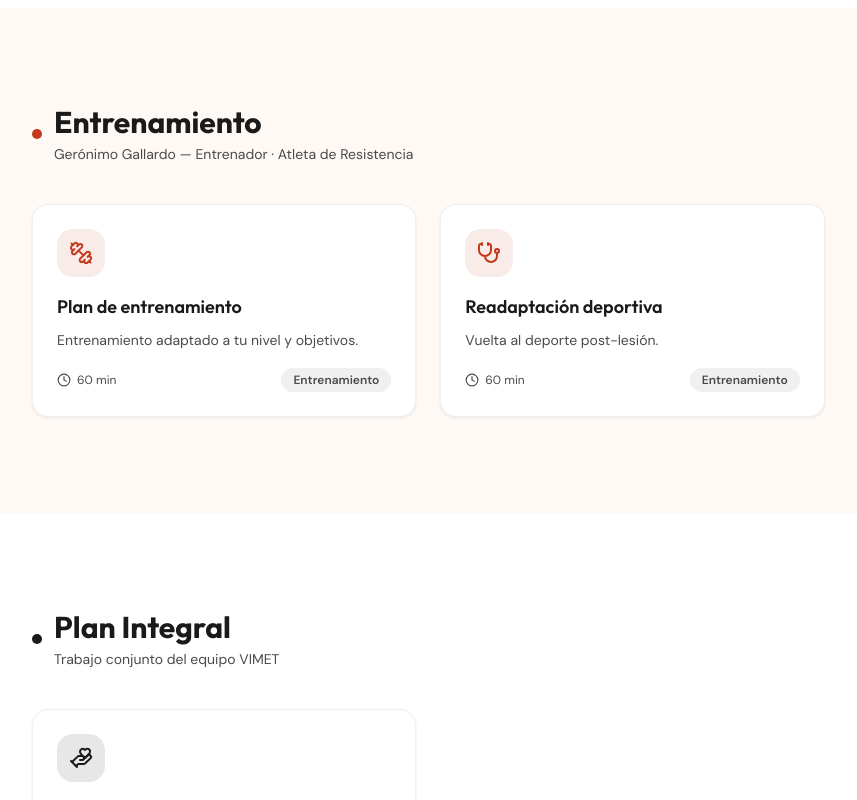
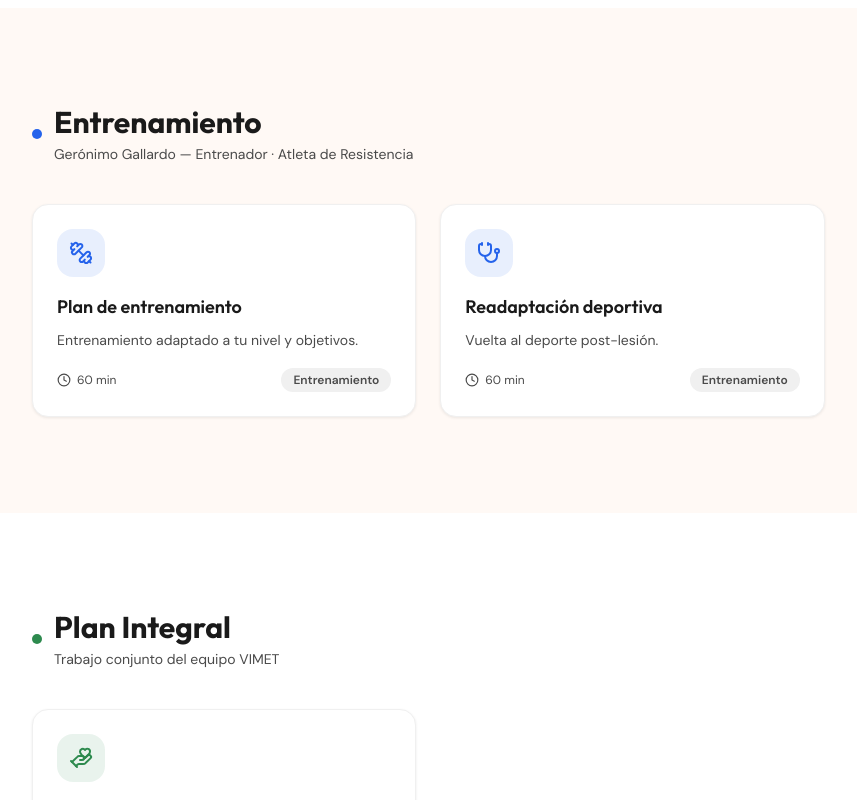
Before and after one commit to CodeTlon/vimet, a Next.js app: page /servicios in a window 1280 px wide. Shown: the part 1120-1920 px from the top of the page, without its empty margins (0-857 px from the left). Built offline with nearby package versions, Linux system fonts and the light colour scheme; no server answers; the database is empty.

Commit message:
style: entrenamiento en azul y plan integral en verde por tipo de servicio

```diff
--- a/app/(public)/page.tsx
+++ b/app/(public)/page.tsx
@@ -57,7 +57,7 @@ const serviciosDestacados = [
     descripcion:
       'Rutinas diseñadas según tu nivel físico, asegurando una progresión segura y constante.',
     tipo: 'Entrenamiento',
-    color: 'from-vimet-red/15 to-vimet-red/5 text-vimet-red',
+    color: 'from-info/15 to-info/5 text-info',
   },
   {
     icon: HandHeart,
@@ -65,7 +65,7 @@ const serviciosDestacados = [
     descripcion:
       'Nuestro abordaje más completo. Combinamos nutrición y entrenamiento trabajando en equipo para vos.',
     tipo: 'Plan Integral',
-    color: 'from-vimet-tint5/15 to-vimet-tint5/5 text-vimet-tint5',
+    color: 'from-success/15 to-success/5 text-success',
   },
 ] as const
 
--- a/app/(public)/servicios/page.tsx
+++ b/app/(public)/servicios/page.tsx
@@ -106,8 +106,8 @@ export default async function ServiciosPage() {
                     sec.tipo === 'nutricion'
                       ? 'bg-vimet-orange'
                       : sec.tipo === 'entrenamiento'
-                        ? 'bg-vimet-red'
-                        : 'bg-gray-900'
+                        ? 'bg-info'
+                        : 'bg-success'
                   }`}
                   aria-hidden
                 />
@@ -140,8 +140,8 @@ export default async function ServiciosPage() {
                           s.tipo === 'nutricion'
                             ? 'bg-vimet-orange/10 text-vimet-orange'
                             : s.tipo === 'entrenamiento'
-                              ? 'bg-vimet-red/10 text-vimet-red'
-                              : 'bg-gray-900/10 text-gray-900'
+                              ? 'bg-info/10 text-info'
+                              : 'bg-success/10 text-success'
                         }`}
                       >
                         <Icon className="size-6" />
```
